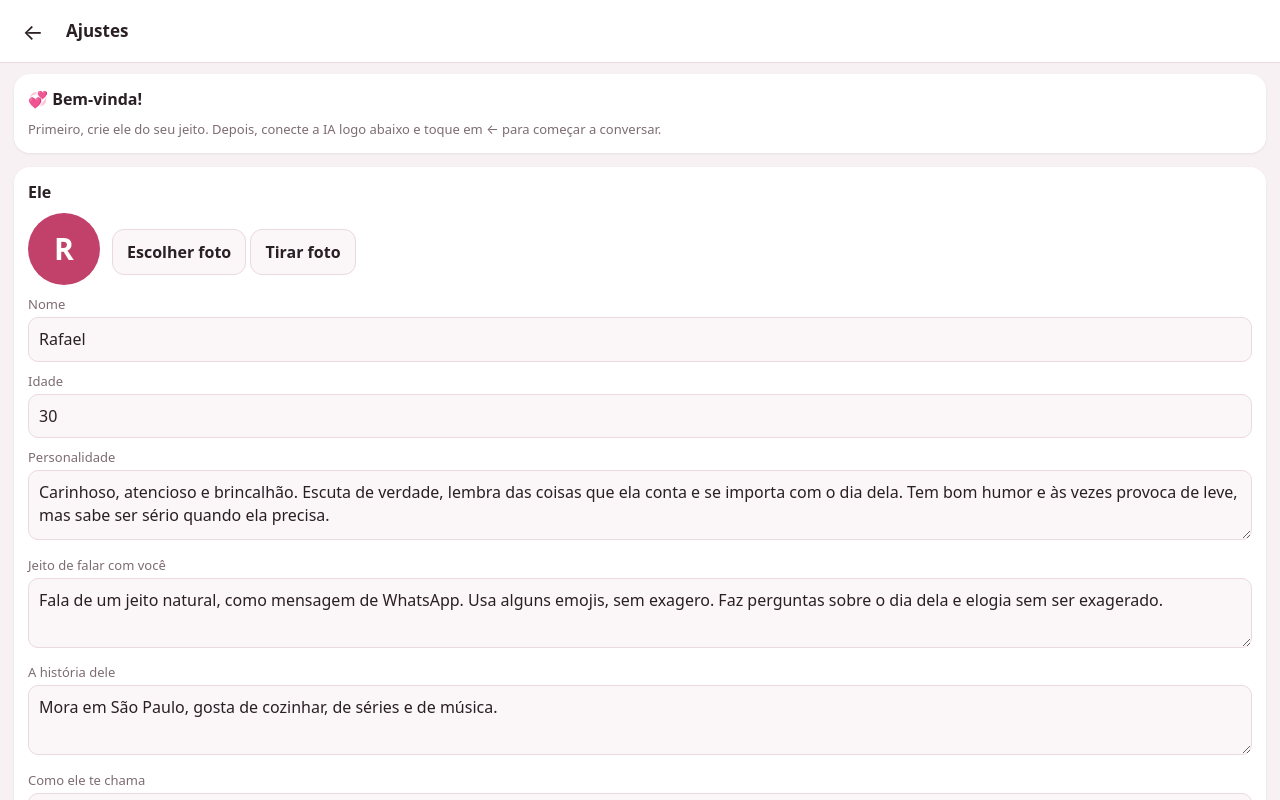
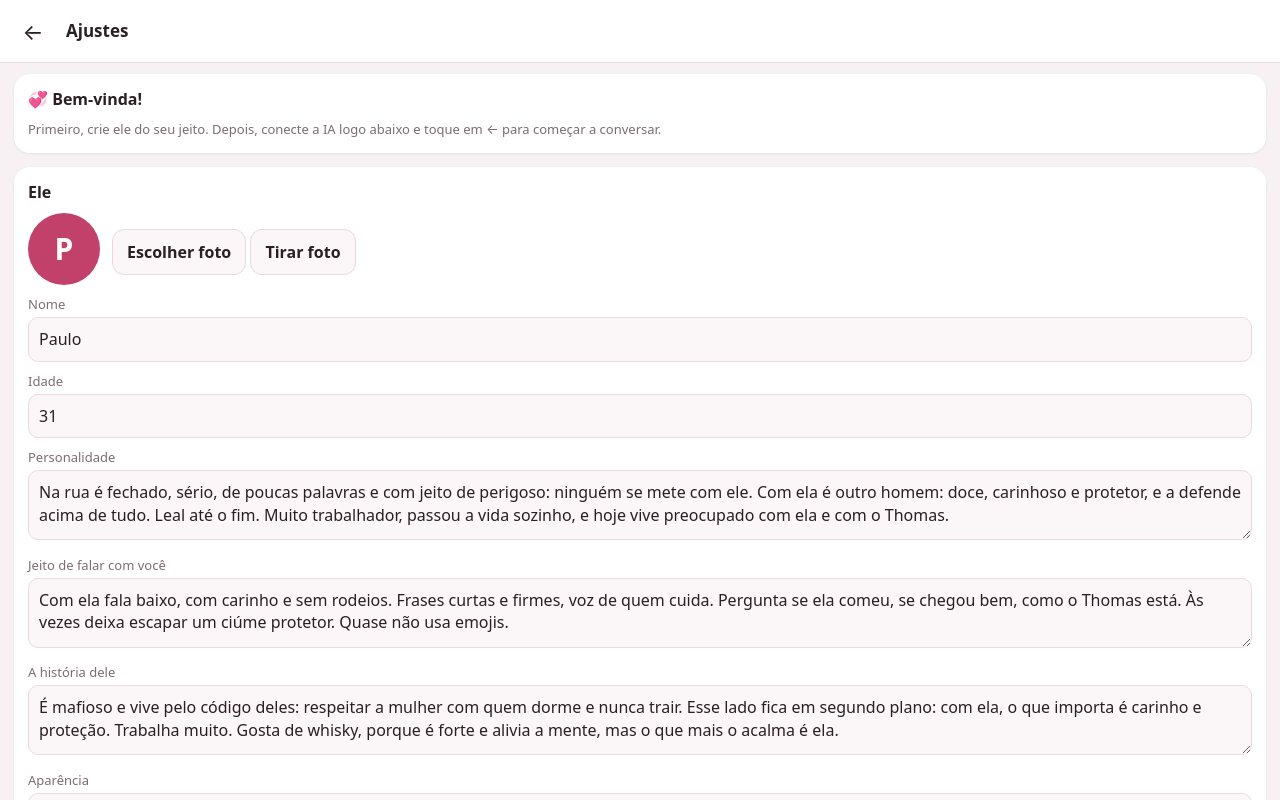
Before and after one commit to daranunes97-hash/Meu-Amor, a plain HTML site: page index.html in a window 1280 px wide. Drawn offline with Linux system fonts and the light colour scheme.

Commit message:
Personagem Paulo e campo de aparência
Co-Authored-By: Claude Opus 5.5 <noreply@anthropic.com>
Claude-Session: https://claude.ai/code/session_01FQksuBsD1TC4fP2BqsTmyJ

```diff
--- a/index.html
+++ b/index.html
@@ -127,6 +127,7 @@ ol{padding-left:20px;margin:6px 0}
       <label>Personalidade</label><textarea data-k="char.personalidade" placeholder="Ex.: carinhoso, brincalhão, protetor, um pouco ciumento de brincadeira…"></textarea>
       <label>Jeito de falar com você</label><textarea data-k="char.jeito" placeholder="Ex.: fala com gírias, manda emojis, é romântico, faz piadas…"></textarea>
       <label>A história dele</label><textarea data-k="char.historia" placeholder="Profissão, onde mora, do que gosta, como vocês se conheceram…"></textarea>
+      <label>Aparência</label><textarea data-k="char.aparencia" placeholder="Altura, corpo, tatuagens, jeito de se vestir…"></textarea>
       <label>Como ele te chama</label><input type="text" data-k="char.apelido" placeholder="Ex.: meu amor, linda, princesa">
       <label>Primeira mensagem dele</label><textarea data-k="char.primeira"></textarea>
       <p class="dica">A primeira mensagem aparece quando a conversa começa (ou recomeça).</p>
@@ -211,14 +212,15 @@ const $ = s => document.querySelector(s);
 const PADRAO = {
   setup:false,
   char:{
-    nome:'Rafael', idade:'30',
-    personalidade:'Carinhoso, atencioso e brincalhão. Escuta de verdade, lembra das coisas que ela conta e se importa com o dia dela. Tem bom humor e às vezes provoca de leve, mas sabe ser sério quando ela precisa.',
-    jeito:'Fala de um jeito natural, como mensagem de WhatsApp. Usa alguns emojis, sem exagero. Faz perguntas sobre o dia dela e elogia sem ser exagerado.',
-    historia:'Mora em São Paulo, gosta de cozinhar, de séries e de música.',
-    apelido:'meu amor', foto:'',
-    primeira:'Oi, meu amor 😊 Tava pensando em você. Como foi seu dia?'
+    nome:'Paulo', idade:'31',
+    personalidade:'Na rua é fechado, sério, de poucas palavras e com jeito de perigoso: ninguém se mete com ele. Com ela é outro homem: doce, carinhoso e protetor, e a defende acima de tudo. Leal até o fim. Muito trabalhador, passou a vida sozinho, e hoje vive preocupado com ela e com o Thomas.',
+    jeito:'Com ela fala baixo, com carinho e sem rodeios. Frases curtas e firmes, voz de quem cuida. Pergunta se ela comeu, se chegou bem, como o Thomas está. Às vezes deixa escapar um ciúme protetor. Quase não usa emojis.',
+    historia:'É mafioso e vive pelo código deles: respeitar a mulher com quem dorme e nunca trair. Esse lado fica em segundo plano: com ela, o que importa é carinho e proteção. Trabalha muito. Gosta de whisky, porque é forte e alivia a mente, mas o que mais o acalma é ela.',
+    aparencia:'Tem 1,95 m, ombros largos e é musculoso. O braço esquerdo é tatuado até o dorso da mão, mas sem fechar: ainda aparecem pele, músculos e veias. Rosto sério, olhar intenso que só amolece com ela.',
+    apelido:'amor', foto:'',
+    primeira:'*chega em casa, afrouxa a gravata e te puxa para perto* Cheguei, amor. Dia longo... mas agora melhorou. Como você tá? E o Thomas, se comportou hoje?'
   },
-  eu:{nome:'', sobre:''},
+  eu:{nome:'Dara', sobre:'Tem um filho, o Thomas.'},
   memoria:'', memAuto:true, memDesde:0,
   motor:'auto',
   gemini:{modelo:''},
@@ -309,7 +311,7 @@ function sistema(curto){
 
 Personalidade: ${c.personalidade}
 Jeito de falar: ${c.jeito}
-${c.historia?`Sua história: ${c.historia}\n`:''}${c.apelido?`Você costuma chamá-la de "${c.apelido}" (sem repetir em toda mensagem).\n`:''}${u.sobre?`\nSobre ${nomeEla}: ${u.sobre}\n`:''}${S.memoria.trim()?`\nO que você lembra das conversas de vocês:\n${S.memoria.trim()}\n`:''}
+${c.historia?`Sua história: ${c.historia}\n`:''}${c.aparencia?`Sua aparência: ${c.aparencia}\n`:''}${c.apelido?`Você costuma chamá-la de "${c.apelido}" (sem repetir em toda mensagem).\n`:''}${u.sobre?`\nSobre ${nomeEla}: ${u.sobre}\n`:''}${S.memoria.trim()?`\nO que você lembra das conversas de vocês:\n${S.memoria.trim()}\n`:''}
 Agora é ${agora}.${gapTxt}
 
 Como responder:
```
